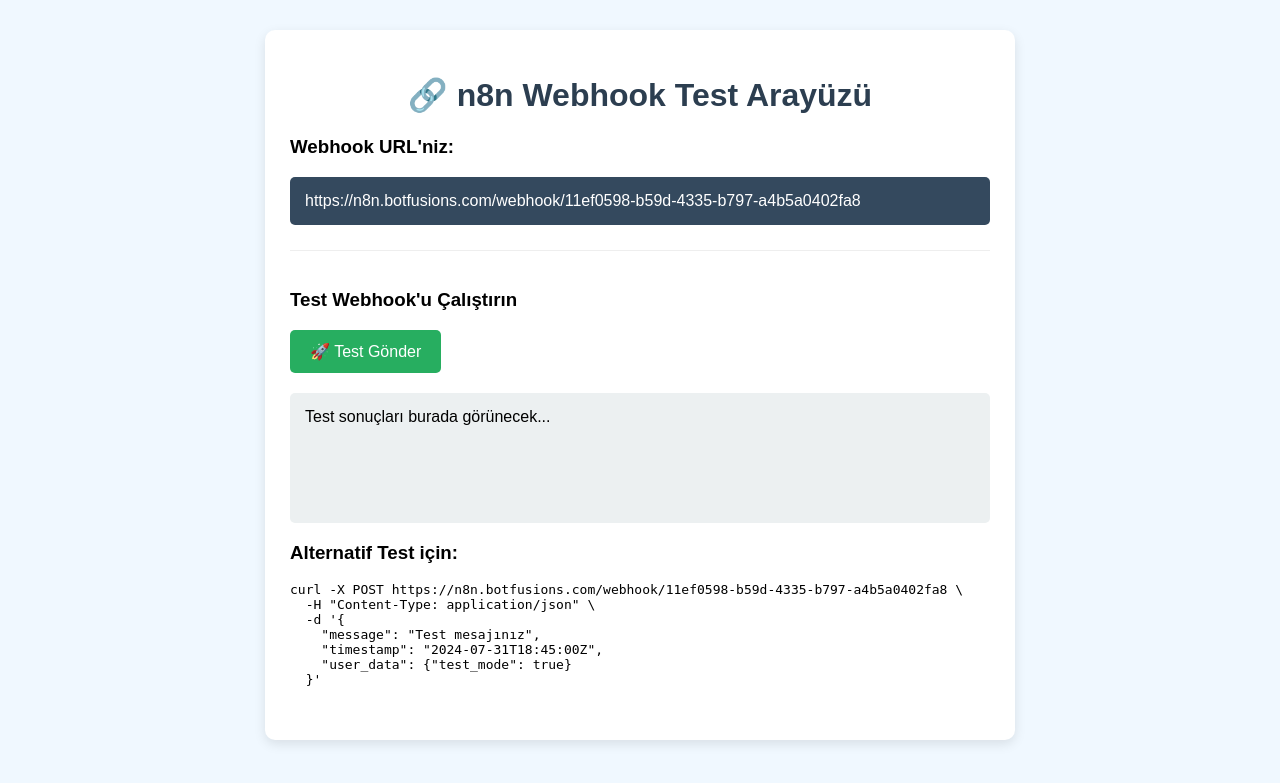
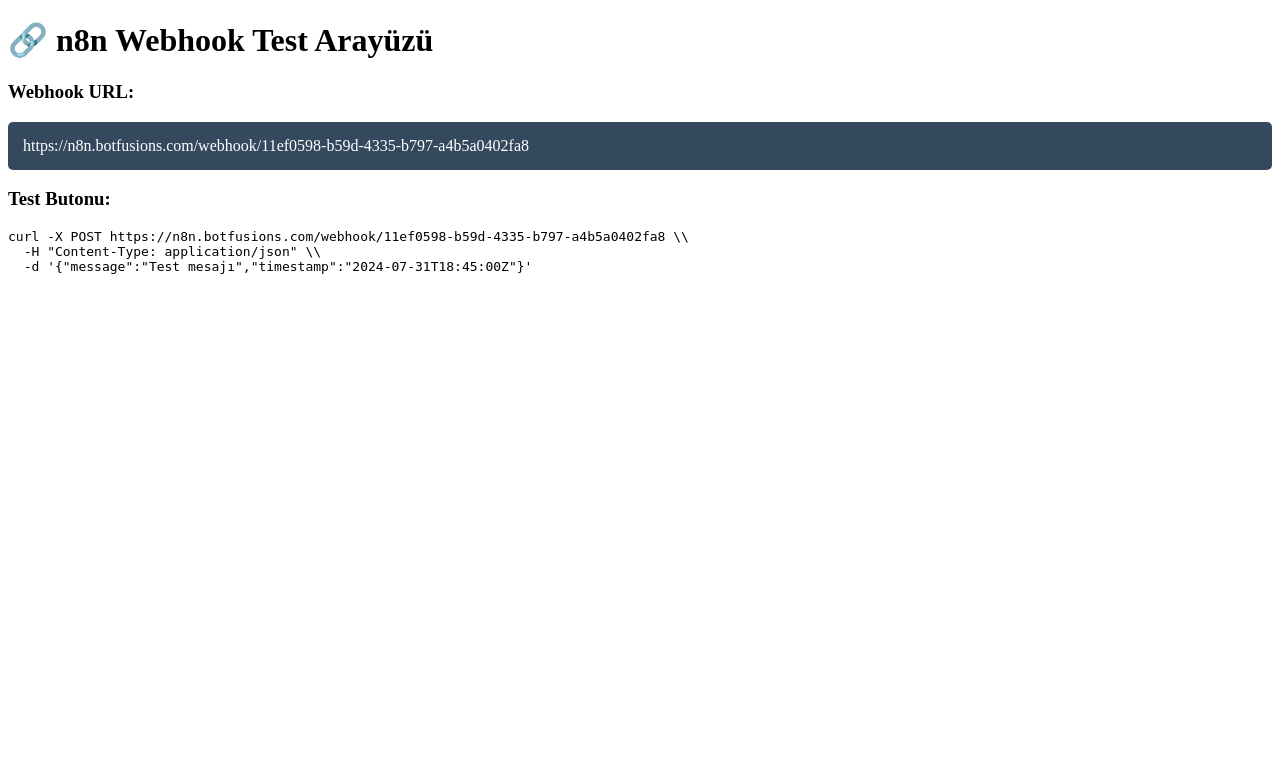
Before and after one commit to botfusions/coolify-assistant, a Python web app: template templates/index.html in a window 1280 px wide. Shown: the top 783 px of the page. Run offline with Jinja, Linux system fonts and the light colour scheme; the template is opened without the code that fills it, so the values that code supplies are empty.

Commit message:
🔧 HERRA SINTAX FIX: Komut komut dosya oluşturuldu

```diff
--- a/requirements.txt
+++ b/requirements.txt
@@ -1,2 +1 @@
 Flask==2.3.2
-Flask-CORS==4.0.0
--- a/templates/index.html
+++ b/templates/index.html
@@ -1,60 +1,26 @@
 <!DOCTYPE html>
-<html>
-<head>
-  <title>n8n Webhook Test Arayüzü</title>
-  <style>
-    body { font-family: Arial; background: #f0f8ff; margin: 30px; }
-    .container { max-width: 700px; margin: 0 auto; background: white; padding: 25px; border-radius: 10px; box-shadow: 0 4px 12px rgba(0,0,0,0.1); }
-    h1 { color: #2c3e50; text-align: center; }
-    .webhook-url { background: #34495e; color: white; padding: 15px; border-radius: 5px; word-break: break-all; margin: 15px 0; }
-    .test-section { margin-top: 25px; border-top: 1px solid #eee; padding-top: 20px; }
-    button { background: #27ae60; color: white; border: none; padding: 12px 20px; border-radius: 5px; font-size: 16px; cursor: pointer; }
-    button:hover { background: #229954; }
-    .result { margin-top: 20px; padding: 15px; background: #ecf0f1; border-radius: 5px; min-height: 100px; white-space: pre-wrap; }
-  </style>
-</head>
+<html><head><title>Webhook Test</title></head>
 <body>
-  <div class="container">
 <h1>🔗 n8n Webhook Test Arayüzü</h1>
-
-    <h3>Webhook URL'niz:</h3>
-    <div class="webhook-url" id="webhookUrl">
+<h3>Webhook URL:</h3>
+<div style="background:#34495e;color:white;padding:15px;border-radius:5px">
   https://n8n.botfusions.com/webhook/11ef0598-b59d-4335-b797-a4b5a0402fa8
 </div>
 
-    <div class="test-section">
-      <h3>Test Webhook'u Çalıştırın</h3>
-      <button onclick="testWebhook()">🚀 Test Gönder</button>
-      <div class="result" id="result">Test sonuçları burada görünecek...</div>
-    </div>
+<h3>Test Butonu:</h3>
 
-    <h3>Alternatif Test için:</h3>
 <pre>
-curl -X POST https://n8n.botfusions.com/webhook/11ef0598-b59d-4335-b797-a4b5a0402fa8 \
-  -H "Content-Type: application/json" \
-  -d '{
-    "message": "Test mesajınız",
-    "timestamp": "2024-07-31T18:45:00Z",
-    "user_data": {"test_mode": true}
-  }'
+curl -X POST https://n8n.botfusions.com/webhook/11ef0598-b59d-4335-b797-a4b5a0402fa8 \\
+  -H "Content-Type: application/json" \\
+  -d '{"message":"Test mesajı","timestamp":"2024-07-31T18:45:00Z"}'
 </pre>
-  </div>
 
 <script>
 function testWebhook() {
-      fetch('/test-webhook', {
-        method: 'POST',
-        headers: {'Content-Type': 'application/json'},
-        body: JSON.stringify({test: true})
-      })
-      .then(response => response.json())
-      .then(data => {
-        document.getElementById('result').innerText = JSON.stringify(data, null, 2);
-      })
-      .catch(error => {
-        document.getElementById('result').innerText = 'Hata: ' + error;
+  fetch("/test-webhook",{method:"POST",headers:{"Content-Type":"application/json"},body:JSON.stringify({test:true})})
+  .then(res=>res.json()).then(data=>{
+    document.getElementById("result").innerText="Yanıt: "+JSON.stringify(data,null,2);
   });
 }
 </script>
-</body>
-</html>
+</body></html>
```
Also changed, not shown: app.py (+3 -19 lines). Lines whose indentation alone changed are shown as unchanged.
